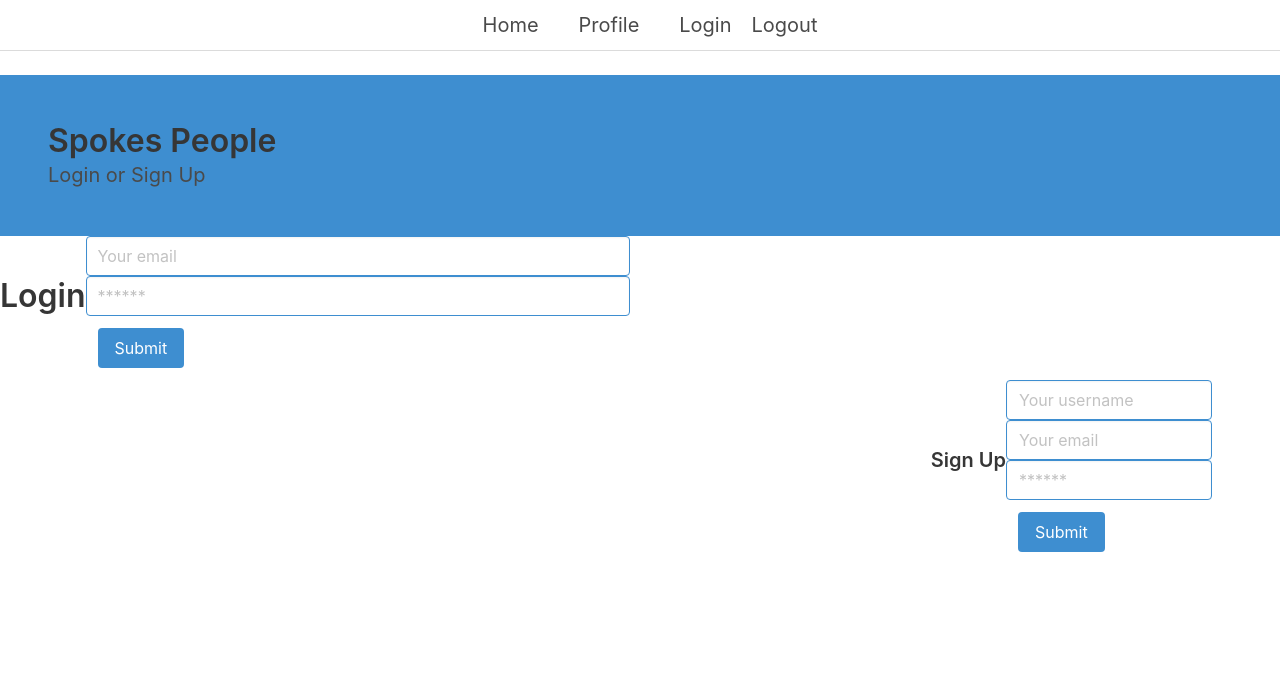
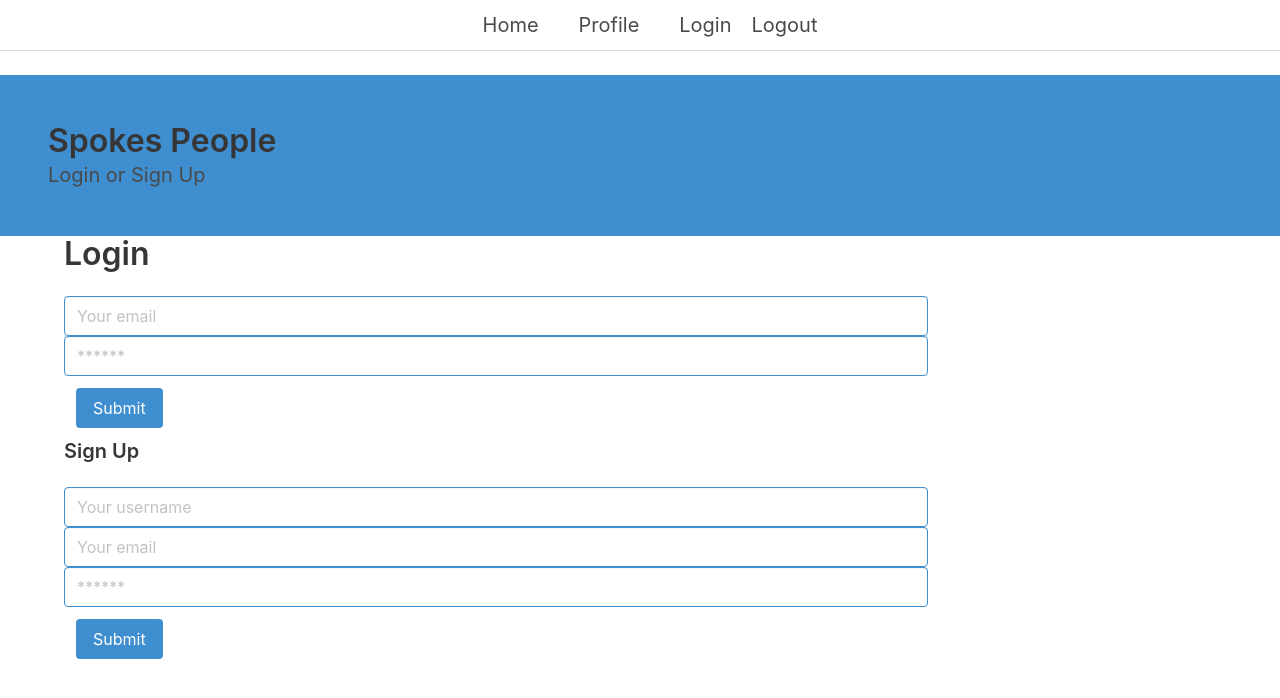
Before and after one commit to bward3/spokes-people, a React (Create React App) app in the folder client/: page /login in a window 1280 px wide. Shown: the top 698 px of the page. Built offline with nearby package versions, Linux system fonts and the light colour scheme.

Commit message:
styling on logout page

```diff
--- a/client/src/pages/Login.js
+++ b/client/src/pages/Login.js
@@ -49,7 +49,7 @@ const Login = (props) => {
           <p className="subtitle">Login or Sign Up</p>
         </div>
       </section>
-      <div className="level-left">
+      <div className="container">
         <h4 className="title">Login</h4>
         <div className="">
           {data ? (
@@ -59,7 +59,7 @@ const Login = (props) => {
           ) : (
             <form onSubmit={handleFormSubmit}>
               <input
-                className="input is-info"
+                className="input is-info column is-three-quarters"
                 placeholder="Your email"
                 name="email"
                 type="email"
@@ -67,7 +67,7 @@ const Login = (props) => {
                 onChange={handleChange}
               />
               <input
-                className="input is-info"
+                className="input is-info column is-three-quarters"
                 placeholder="******"
                 name="password"
                 type="password"
--- a/client/src/pages/Signup.js
+++ b/client/src/pages/Signup.js
@@ -44,8 +44,8 @@ const Signup = () => {
   };
 
   return (
-    <div className="">
-      <div className="level-right">
+    <div className="container">
+      <div className="">
         <h4 className="title">Sign Up</h4>
         <div className="">
           {data ? (
```
Also changed, not shown: client/src/NavTabs.js (+2 -6 lines).
